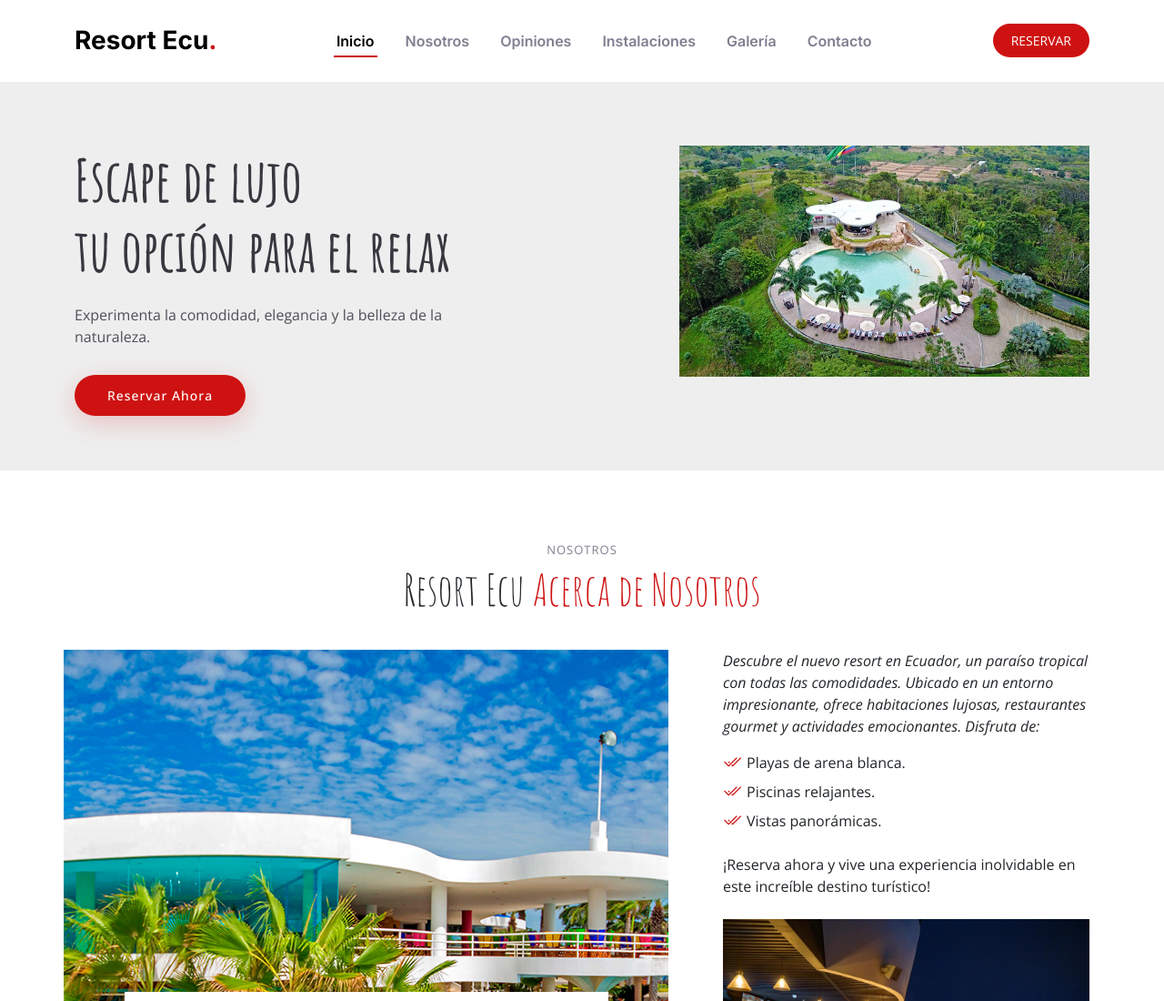
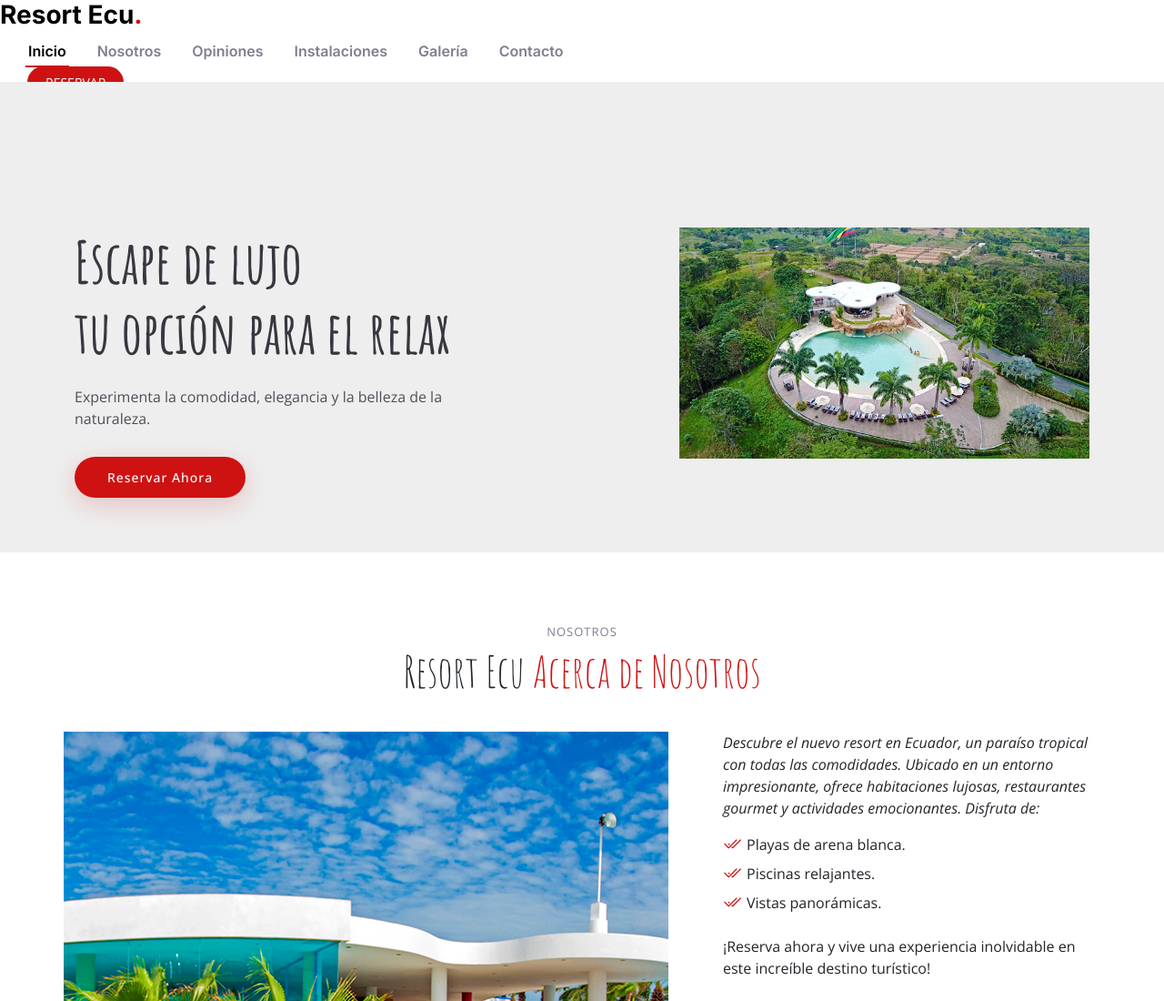
Before and after one commit to katumbac/landing, a plain HTML site: page index.html in a window 1280 px wide. Shown: the top 1100 px of the page at 91% size. Drawn offline with nearby package versions, Linux system fonts and the light colour scheme.

Commit message:
Update index.html

```diff
--- a/index.html
+++ b/index.html
@@ -39,10 +39,10 @@
 <body>
 
   <!-- ======= Header ======= -->
-  <header id="header" class="header fixed-top d-flex align-items-center">
-    <div class="container d-flex align-items-center justify-content-between">
+  <header id="header" class="header">
+    <div class="containerHeader">
 
-      <a href="index.html" class="logo d-flex align-items-center me-auto me-lg-0">
+      <a href="index.html" class="logo">
 
         <h1>Resort Ecu<span>.</span></h1>
       </a>
```
